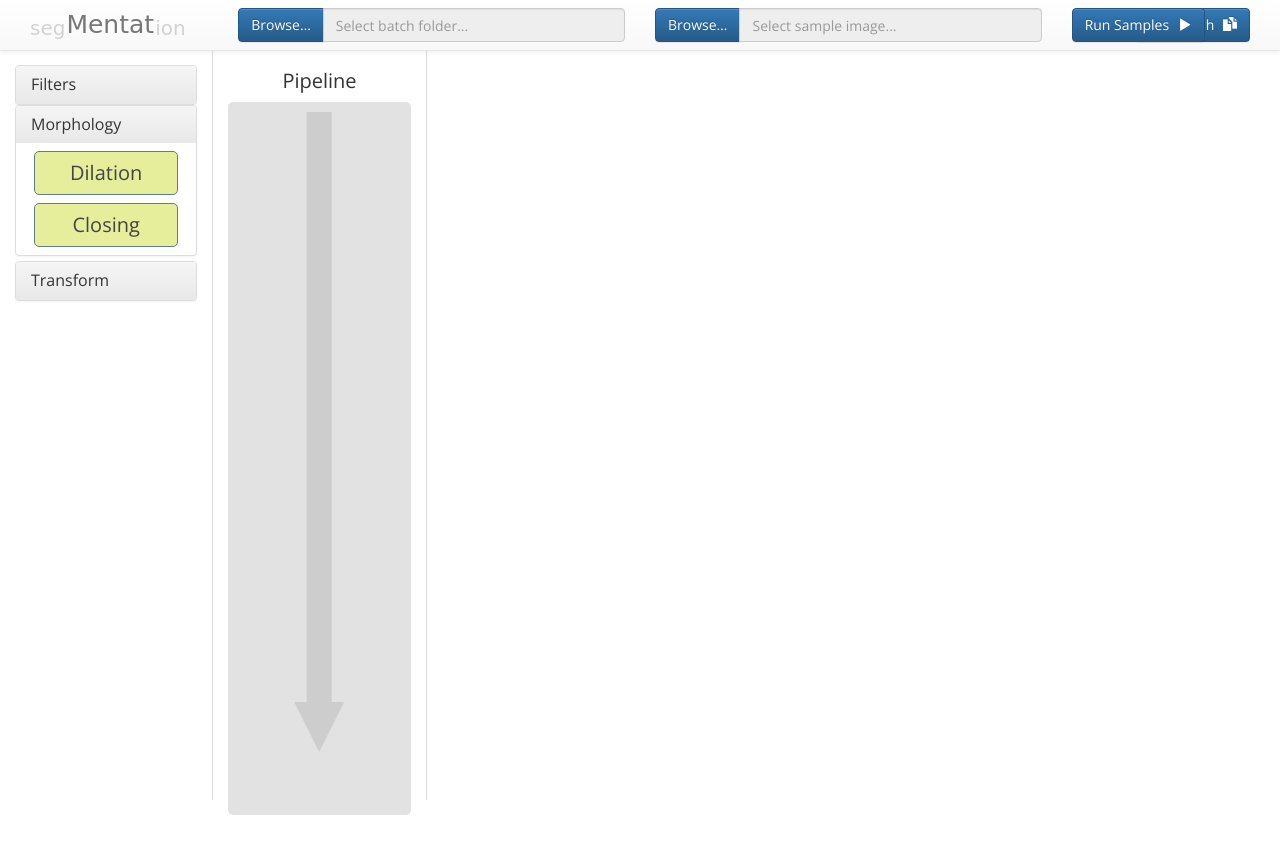
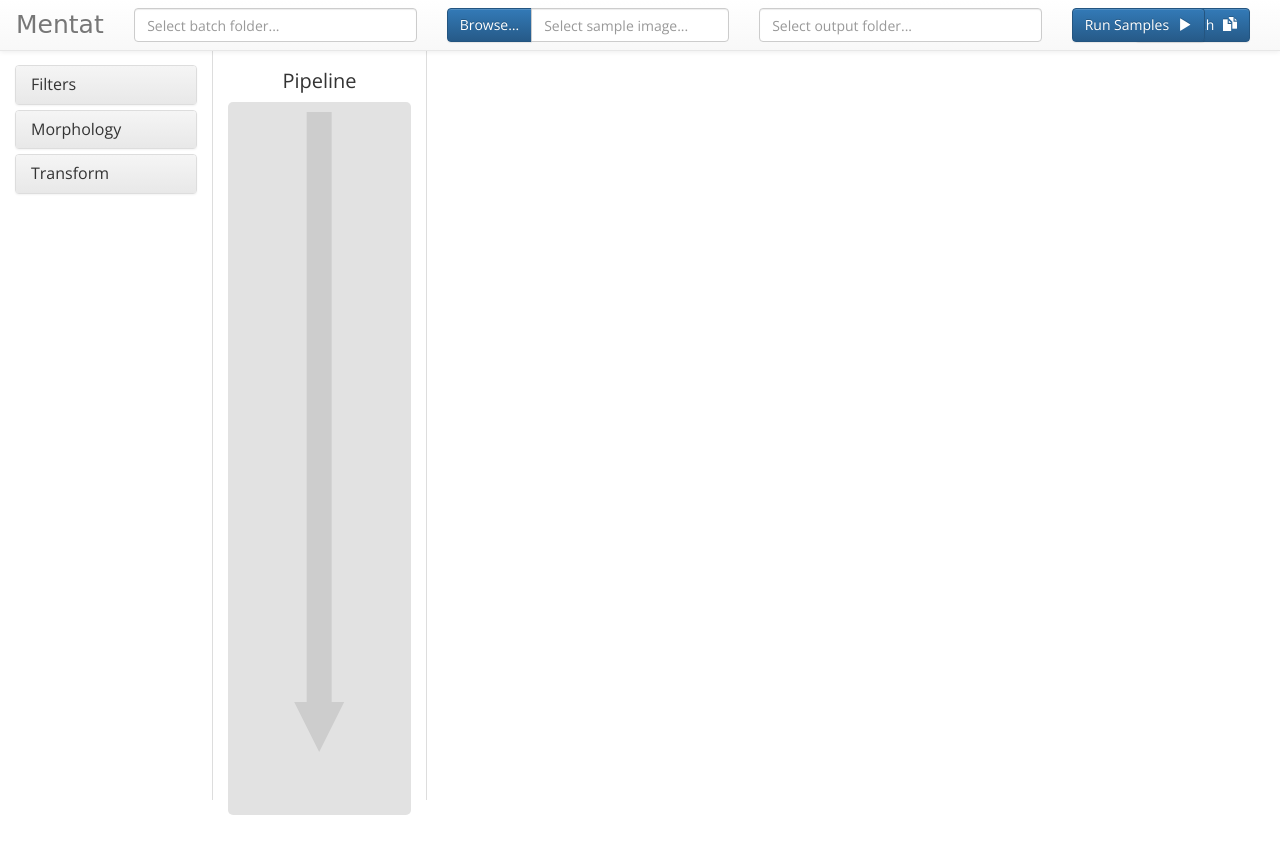
Before and after one commit to pientars/segmentation_explorer, a plain HTML site: page templates/index.html in a window 1280 px wide. Drawn offline with nearby package versions, Linux system fonts and the light colour scheme; files whose address does not match are found by name; a web font is replaced by a local one.

Commit message:
update inputs for folders

```diff
--- a/static/js/gui.js
+++ b/static/js/gui.js
@@ -1,7 +1,9 @@
 var params = {},
     c_params = 0,
-    files = ['C:\\Users\\Hitchens\\Documents\\mentat_data\\buildings.jpg'],
-    out_dir = 'C:\\Users\\Hitchens\\Documents\\mentat_data\\test'
+    files = [],
+    out_dir = '',
+    input_dir = '',
+    sample_image = ''
 
 $(document).on('change', ':file', function() {
   var input = $(this),
@@ -64,6 +66,7 @@ $(document).ready( function() {
     .attr('marker-end', 'url(#arrow)')
     .style('stroke-width', '25')
     .style('stroke', '#e0e0e0');
+
   $('#run-button').on('click', run_samples )
 });
 
@@ -79,7 +82,24 @@ function on_drop(el){
   c_params += 1
 }
 
+function run_batch(d){
+
+}
+
+
 function run_samples(d){
+  input_dir = $('#input-dir-input').val();
+  if (input_dir.length === 0) {
+    alert('Enter a batch directory.');
+    return false;
+  }
+  // out_dir = $('#output-dir-input').val();
+  // if (out_dir.length === 0) {
+  //   alert('Enter an output directory.');
+  //   return false;
+  // }
+  sample_image = $('#sample-input').val();
+  files = [input_dir+sample_image]
   var trilden = [];
   $('#pipeline-inner-tray > div > h1.kernel-label').contents().each(function(d){
     trilden.push({
--- a/templates/index.html
+++ b/templates/index.html
@@ -19,31 +19,31 @@
   <nav class="navbar navbar-default navbar-fixed-top" id="main-nav">
     <div class="container-fluid">
       <!-- Brand and toggle get grouped for better mobile display -->
-      <div class="col-sm-2 ">
+      <div class="col-sm-1">
         <div class="navbar-header">
-        <a class="title-light navbar-brand">seg</a>
+        <!-- <a class="title-light navbar-brand">seg</a> -->
         <a class="navbar-brand" id="title-text" href="#">Mentat</a>
-        <a class="title-light navbar-brand">ion</a>
+        <!-- <a class="title-light navbar-brand">ion</a> -->
         </div>
       </div>
-      <div class="col-sm-4">
+      <div class="col-sm-3">
+        <div class="file-input">
+          <input type="text" class="form-control" id="input-dir-input" placeholder="Select batch folder...">
+        </div>
+      </div>
+      <div class="col-sm-3">
         <div class="input-group file-input">
           <label class="input-group-btn">
             <span class="btn btn-primary">
-            Browse&hellip; <input type="file" style="display: none;"  multiple>
+              Browse&hellip; <input type="file" style="display: none;" multiple>
             </span>
           </label>
-          <input type="text" class="form-control" placeholder="Select batch folder..." readonly>
+          <input type="text" class="form-control" id="sample-input" placeholder="Select sample image...">
         </div>
       </div>
-      <div class="col-sm-4">
-        <div class="input-group file-input">
-          <label class="input-group-btn">
-          <span class="btn btn-primary">
-            Browse&hellip; <input type="file" style="display: none;"  multiple>
-          </span>
-          </label>
-          <input type="text" class="form-control" placeholder="Select sample image..." readonly>
+      <div class="col-sm-3">
+        <div class="file-input">
+          <input type="text" class="form-control" id="output-dir-input" placeholder="Select output folder...">
         </div>
       </div>
       <div class="col-sm-2" id="run-button-menu">
@@ -88,7 +88,6 @@
                 <a data-toggle="collapse" data-parent="#accordion" href="#collapse1">Filters</a>
               </h4>
             </div>
-          </div>
             <div id="collapse1" class="panel-collapse collapse">
               <div class="kernel-subtray  kernel-filter">
                 <h1 class="kernel-label">Gaussian</h1>
@@ -97,13 +96,15 @@
                 <h1 class="kernel-label">todo</h1>
               </div>
             </div>
+          </div>
+
           <div class="panel panel-default">
             <div class="panel-heading">
               <h4 class="panel-title">
                 <a data-toggle="collapse" data-parent="#accordion" href="#collapse2">Morphology</a>
               </h4>
             </div>
-            <div id="collapse2" class="panel-collapse collapse in">
+            <div id="collapse2" class="panel-collapse collapse">
               <div class="kernel-subtray kernel-morphology">
                 <h1 class="kernel-label">Dilation</h1>
               </div>
@@ -112,6 +113,7 @@
               </div>
             </div>
           </div><!-- panel -->
+
           <div class="panel panel-default">
             <div class="panel-heading">
               <h4 class="panel-title">
@@ -122,6 +124,7 @@
               <div class="panel-body">TODO</div>
             </div>
           </div><!-- panel -->
+
         </div> <!-- accordion -->
       </div>
     </div>
```
Lines whose indentation alone changed are shown as unchanged.
